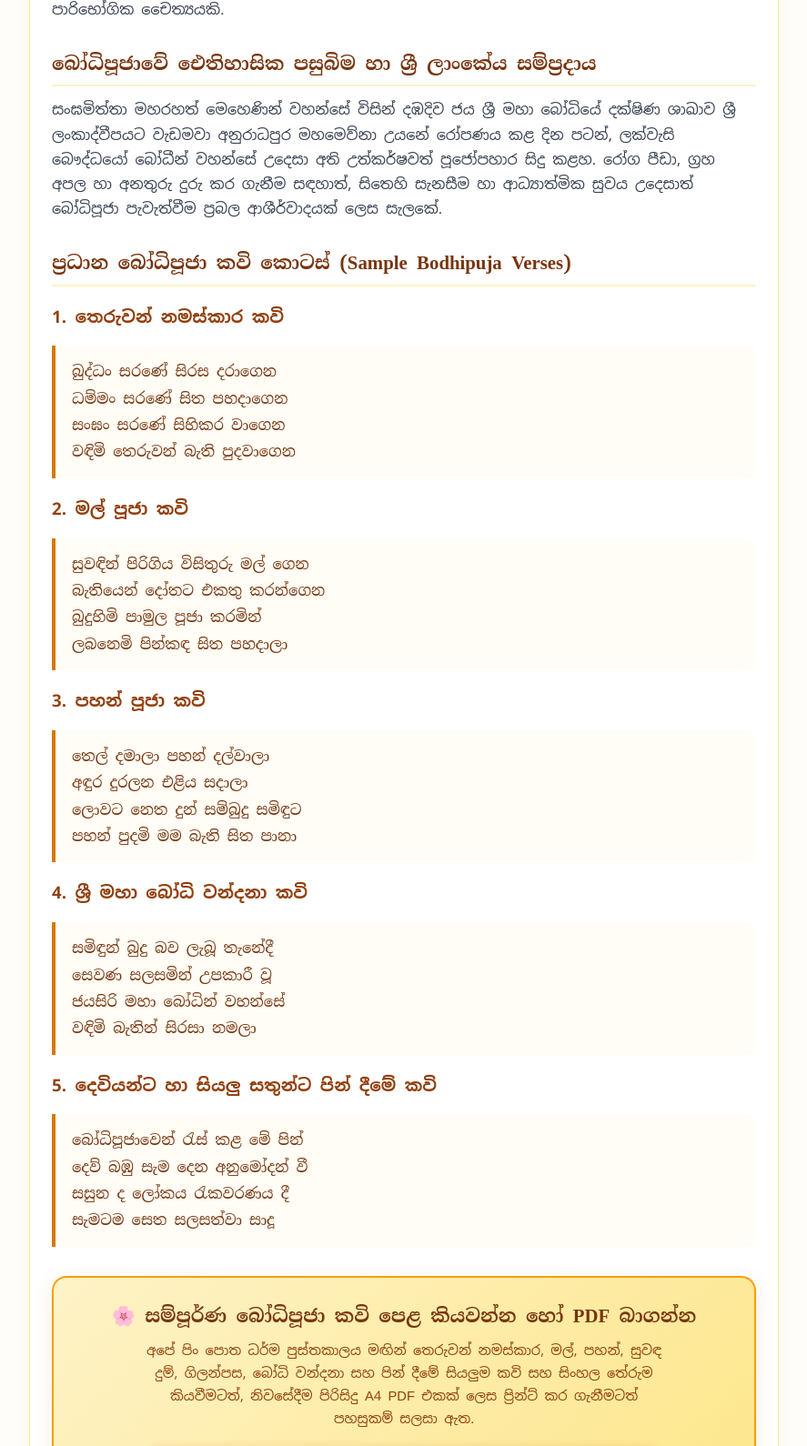
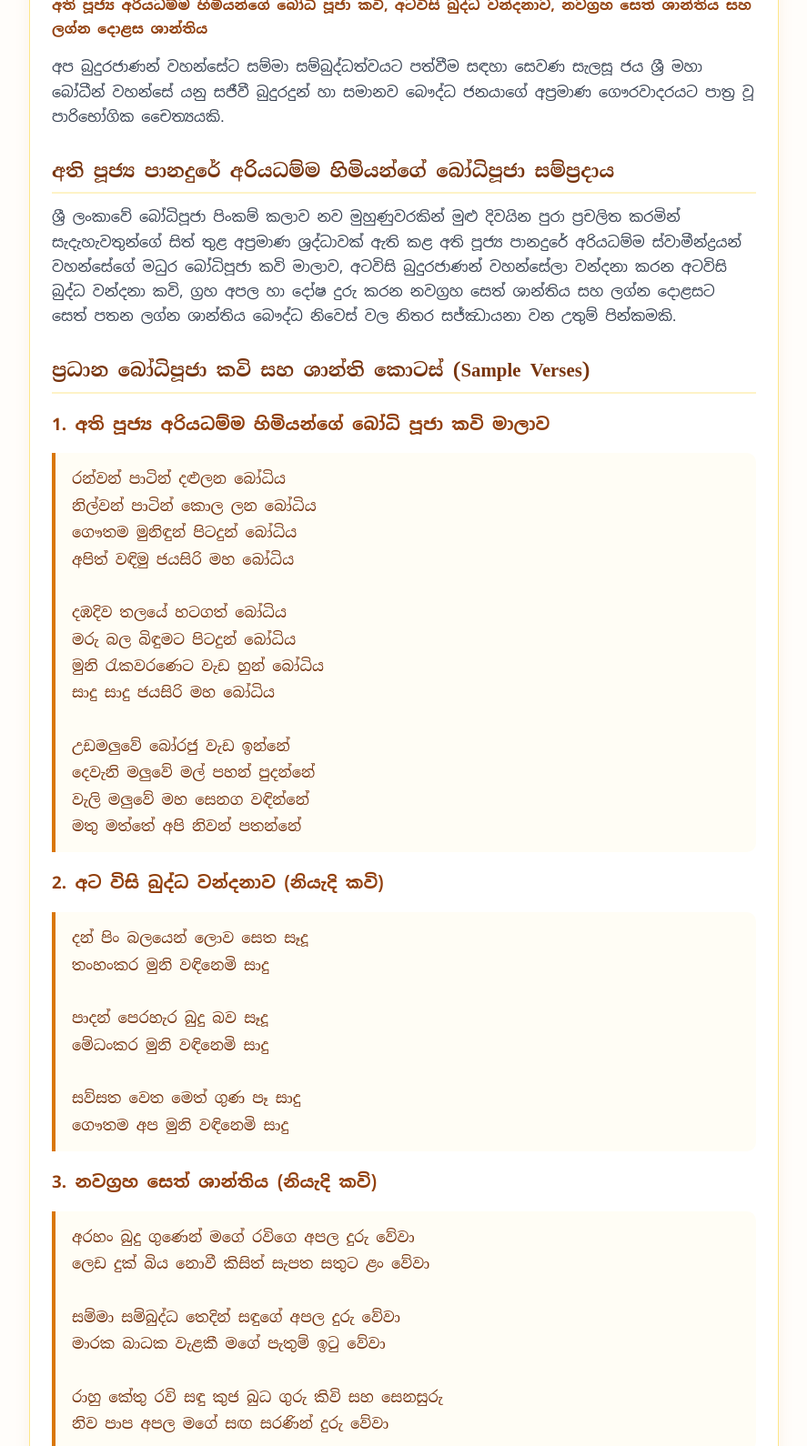
Before and after one commit to MalithStudioii/ape_pin_potha, a plain HTML site: page pages/bodhipuja-kavi.html in a window 1280 px wide. Shown: the part 349-1939 px from the top of the page at 91% size, without its empty margins (196-1083 px from the left). Drawn offline with Linux system fonts and the light colour scheme.

Commit message:
Update Bodhipuja Kavi with authentic Ariyadhamma Thero verses, Atavisi, Navagraha & Lagna Shanthiya

```diff
--- a/pages/bodhipuja-kavi.html
+++ b/pages/bodhipuja-kavi.html
@@ -3,26 +3,26 @@
 <head>
     <meta charset="UTF-8">
     <meta name="viewport" content="width=device-width, initial-scale=1.0">
-    <title>බෝධිපූජා කවි සහ ගාථා (Bodhipuja Kavi) | සම්පූර්ණ කවි පෙළ හා තේරුම - අපේ පිං පොත</title>
+    <title>බෝධි පූජා කවි මාලාව සහ සෙත් ශාන්තිය (Bodhipuja Kavi) | අති පූජ්‍ය අරියධම්ම හිමි, අටවිසි බුද්ධ වන්දනාව, නවග්‍රහ සෙත් ශාන්තිය - අපේ පිං පොත</title>
 
     <!-- SEO Metadata -->
-    <meta name="description" content="ජය ශ්‍රී මහා බෝ සමිඳුන් අභියස ශ්‍රද්ධාවෙන් ගායනා කරන සම්ප්‍රදායික බෝධිපූජා කවි පෙළ, තෙරුවන් වන්දනා, මල්, පහන්, සුවඳ දුම්, ගිලන්පස පූජා කවි හා පින් දීමේ කවි. සම්පූර්ණ කවි පෙළ A4 PDF බාගත කරගන්න.">
-    <meta name="keywords" content="බෝධිපූජා කවි, බෝධිපූජා ගාථා, බෝධි වන්දනා කවි, Bodhipuja Kavi Sinhala PDF, Bodhi Pooja Gatha, Jayasiri Maha Bodhi, Ape Pin Potha">
+    <meta name="description" content="අති පූජ්‍ය පානදුරේ අරියධම්ම හිමියන්ගේ සම්ප්‍රදායික බෝධි පූජා කවි මාලාව, අටවිසි බුද්ධ වන්දනාව, නවග්‍රහ සෙත් ශාන්තිය සහ ලග්න දොළස සෙත් ශාන්තිය. අපේ පිං පොතෙන් කියවා නොමිලේ A4 PDF බාගන්න.">
+    <meta name="keywords" content="බෝධි පූජා කවි, අරියධම්ම හිමි බෝධි පූජා, අටවිසි බුද්ධ වන්දනාව, නවග්‍රහ සෙත් ශාන්තිය, ලග්න දොළස ශාන්තිය, Bodhipuja Kavi Sinhala PDF, Bodhi Pooja Gatha, Jayasiri Maha Bodhi, Ape Pin Potha">
     <link rel="canonical" href="https://apepinpotha.lk/pages/bodhipuja-kavi.html">
     <link rel="icon" type="image/png" href="../assets/icon-192.png">
 
     <!-- Open Graph & Social Cards -->
     <meta property="og:type" content="article">
     <meta property="og:site_name" content="අපේ පිං පොත - Ape Pin Potha">
-    <meta property="og:title" content="බෝධිපූජා කවි සහ ගාථා (Bodhipuja Kavi) | සම්පූර්ණ කවි පෙළ හා තේරුම">
-    <meta property="og:description" content="බෝධීන් වහන්සේ අභියස ශ්‍රද්ධාවෙන් ගායනා කරන සම්ප්‍රදායික බෝධිපූජා කවි පෙළ සහ සිංහල අර්ථය. අපේ පිං පොතෙන් කියවා නොමිලේ A4 PDF බාගන්න.">
+    <meta property="og:title" content="බෝධි පූජා කවි මාලාව සහ සෙත් ශාන්තිය (Bodhipuja Kavi)">
+    <meta property="og:description" content="අති පූජ්‍ය අරියධම්ම හිමියන්ගේ බෝධි පූජා කවි, අටවිසි බුද්ධ වන්දනාව, නවග්‍රහ සෙත් ශාන්තිය සහ ලග්න දොළස ශාන්තිය. අපේ පිං පොතෙන් කියවා A4 PDF බාගන්න.">
     <meta property="og:image" content="https://raw.githubusercontent.com/MalithStudioii/ape_pin_potha/main/assets/og-banner.jpg">
     <meta property="og:url" content="https://apepinpotha.lk/pages/bodhipuja-kavi.html">
 
     <!-- Twitter Card -->
     <meta name="twitter:card" content="summary_large_image">
-    <meta name="twitter:title" content="බෝධිපූජා කවි සහ ගාථා (Bodhipuja Kavi)">
-    <meta name="twitter:description" content="සම්පූර්ණ බෝධිපූජා කවි පෙළ හා තේරුම - අපේ පිං පොත ධර්ම පුස්තකාලය.">
+    <meta name="twitter:title" content="බෝධි පූජා කවි මාලාව සහ සෙත් ශාන්තිය (Bodhipuja Kavi)">
+    <meta name="twitter:description" content="අති පූජ්‍ය අරියධම්ම හිමියන්ගේ බෝධි පූජා කවි, අටවිසි බුද්ධ වන්දනාව, නවග්‍රහ සෙත් ශාන්තිය - අපේ පිං පොත.">
     <meta name="twitter:image" content="https://raw.githubusercontent.com/MalithStudioii/ape_pin_potha/main/assets/og-banner.jpg">
 
     <!-- Typography & Icons -->
@@ -40,14 +40,25 @@
         "@type": "WebPage",
         "@id": "https://apepinpotha.lk/pages/bodhipuja-kavi.html"
       },
-      "headline": "බෝධිපූජා කවි සහ ගාථා (Bodhipuja Kavi) - සම්පූර්ණ කවි පෙළ හා තේරුම",
-      "description": "ජය ශ්‍රී මහා බෝ සමිඳුන් අභියස ශ්‍රද්ධාවෙන් ගායනා කරන සම්ප්‍රදායික බෝධිපූජා කවි පෙළ, මල් පහන් පූජා කවි හා පින් දීමේ කවි.",
+      "headline": "බෝධි පූජා කවි මාලාව සහ සෙත් ශාන්තිය (Bodhipuja Kavi)",
+      "description": "අති පූජ්‍ය පානදුරේ අරියධම්ම හිමියන්ගේ සම්ප්‍රදායික බෝධි පූජා කවි මාලාව, අටවිසි බුද්ධ වන්දනාව, නවග්‍රහ සෙත් ශාන්තිය සහ ලග්න දොළස සෙත් ශාන්තිය.",
       "image": "https://raw.githubusercontent.com/MalithStudioii/ape_pin_potha/main/assets/og-banner.jpg",
       "author": {
         "@type": "Organization",
         "name": "අපේ පිං පොත"
       },
       "publisher": {
+        "@type": "Organization",
+        "name": "අපේ පිං පොත - Ape Pin Potha",
+        "logo": {
+          "@type": "ImageObject",
+          "url": "https://apepinpotha.lk/assets/icon-192.png"
+        }
+      },
+      "datePublished": "2026-11-23",
+      "inLanguage": "si-LK"
+    }
+    </script>
         "@type": "Organization",
         "name": "අපේ පිං පොත - Ape Pin Potha",
         "logo": {
@@ -326,66 +337,70 @@
         </nav>
 
         <article class="hero-card">
-            <div class="badge-category"><i class="fa-solid fa-seedling"></i> බෝධිපූජා • කියවීම විනාඩි 15</div>
-            <h1>බෝධිපූජා කවි සහ ගාථා පෙළ (Bodhipuja Kavi)</h1>
-            <p class="subtitle">බෝධීන් වහන්සේ අභියස ශ්‍රද්ධාවෙන් ගායනා කරන සම්ප්‍රදායික බෝධිපූජා කවි පෙළ</p>
+            <div class="badge-category"><i class="fa-solid fa-seedling"></i> බෝධිපූජා • කියවීම විනාඩි 20</div>
+            <h1>බෝධි පූජා කවි මාලාව සහ සෙත් ශාන්තිය (Bodhipuja Kavi)</h1>
+            <p class="subtitle">අති පූජ්‍ය අරියධම්ම හිමියන්ගේ බෝධි පූජා කවි, අටවිසි බුද්ධ වන්දනාව, නවග්‍රහ සෙත් ශාන්තිය සහ ලග්න දොළස ශාන්තිය</p>
 
             <p>
                 අප බුදුරජාණන් වහන්සේට සම්මා සම්බුද්ධත්වයට පත්වීම සඳහා සෙවණ සැලසූ ජය ශ්‍රී මහා බෝධීන් වහන්සේ යනු සජීවී බුදුරදුන් හා සමානව බෞද්ධ ජනයාගේ අප්‍රමාණ ගෞරවාදරයට පාත්‍ර වූ පාරිභෝගික චෛත්‍යයකි.
             </p>
 
-            <h2>බෝධිපූජාවේ ඓතිහාසික පසුබිම හා ශ්‍රී ලාංකේය සම්ප්‍රදාය</h2>
+            <h2>අති පූජ්‍ය පානදුරේ අරියධම්ම හිමියන්ගේ බෝධිපූජා සම්ප්‍රදාය</h2>
             <p>
-                සංඝමිත්තා මහරහත් මෙහෙණින් වහන්සේ විසින් දඹදිව ජය ශ්‍රී මහා බෝධියේ දක්ෂිණ ශාඛාව ශ්‍රී ලංකාද්වීපයට වැඩමවා අනුරාධපුර මහමෙව්නා උයනේ රෝපණය කළ දින පටන්, ලක්වැසි බෞද්ධයෝ බෝධීන් වහන්සේ උදෙසා අති උත්කර්ෂවත් පූජෝපහාර සිදු කළහ. රෝග පීඩා, ග්‍රහ අපල හා අනතුරු දුරු කර ගැනීම සඳහාත්, සිතෙහි සැනසීම හා ආධ්‍යාත්මික සුවය උදෙසාත් බෝධිපූජා පැවැත්වීම ප්‍රබල ආශීර්වාදයක් ලෙස සැලකේ.
+                ශ්‍රී ලංකාවේ බෝධිපූජා පිංකම් කලාව නව මුහුණුවරකින් මුළු දිවයින පුරා ප්‍රචලිත කරමින් සැදැහැවතුන්ගේ සිත් තුළ අප්‍රමාණ ශ්‍රද්ධාවක් ඇති කළ අති පූජ්‍ය පානදුරේ අරියධම්ම ස්වාමීන්ද්‍රයන් වහන්සේගේ මධුර බෝධිපූජා කවි මාලාව, අටවිසි බුදුරජාණන් වහන්සේලා වන්දනා කරන අටවිසි බුද්ධ වන්දනා කවි, ග්‍රහ අපල හා දෝෂ දුරු කරන නවග්‍රහ සෙත් ශාන්තිය සහ ලග්න දොළසට සෙත් පතන ලග්න ශාන්තිය බෞද්ධ නිවෙස් වල නිතර සජ්ඣායනා වන උතුම් පින්කමකි.
             </p>
 
-            <h2>ප්‍රධාන බෝධිපූජා කවි කොටස් (Sample Bodhipuja Verses)</h2>
+            <h2>ප්‍රධාන බෝධිපූජා කවි සහ ශාන්ති කොටස් (Sample Verses)</h2>
 
-            <h3 style="color: #92400e; margin-top: 18px;">1. තෙරුවන් නමස්කාර කවි</h3>
+            <h3 style="color: #92400e; margin-top: 18px;">1. අති පූජ්‍ය අරියධම්ම හිමියන්ගේ බෝධි පූජා කවි මාලාව</h3>
             <div class="verse-box">
-                බුද්ධං සරණේ සිරස දරාගෙන<br>
-                ධම්මං සරණේ සිත පහදාගෙන<br>
-                සංඝං සරණේ සිහිකර වාගෙන<br>
-                වඳිමි තෙරුවන් බැති පුදවාගෙන
+                රන්වන් පාටින් දළුලන බෝධිය<br>
+                නිල්වන් පාටින් කොල ලන බෝධිය<br>
+                ගෞතම මුනිඳුන් පිටදුන් බෝධිය<br>
+                අපිත් වඳිමු ජයසිරි මහ බෝධිය<br><br>
+                දඹදිව තලයේ හටගත් බෝධිය<br>
+                මරු බල බිඳුමට පිටදුන් බෝධිය<br>
+                මුනි රැකවරණෙට වැඩ හුන් බෝධිය<br>
+                සාදු සාදු ජයසිරි මහ බෝධිය<br><br>
+                උඩමලුවේ බෝරජු වැඩ ඉන්නේ<br>
+                දෙවැනි මලුවේ මල් පහන් පුදන්නේ<br>
+                වැලි මලුවේ මහ සෙනග වඳින්නේ<br>
+                මතු මත්තේ අපි නිවන් පතන්නේ
             </div>
 
-            <h3 style="color: #92400e; margin-top: 18px;">2. මල් පූජා කවි</h3>
+            <h3 style="color: #92400e; margin-top: 18px;">2. අට විසි බුද්ධ වන්දනාව (නියැදි කවි)</h3>
             <div class="verse-box">
-                සුවඳින් පිරිගිය විසිතුරු මල් ගෙන<br>
-                බැතියෙන් දෝතට එකතු කරන්ගෙන<br>
-                බුදුහිමි පාමුල පූජා කරමින්<br>
-                ලබනෙමි පින්කඳ සිත පහදාලා
+                දන් පිං බලයෙන් ලොව සෙත සෑදූ<br>
+                තංහංකර මුනි වඳිනෙමි සාදු<br><br>
+                පාදන් පෙරහැර බුදු බව සෑදූ<br>
+                මේධංකර මුනි වඳිනෙමි සාදු<br><br>
+                සව්සත වෙත මෙත් ගුණ පෑ සාදු<br>
+                ගෞතම අප මුනි වඳිනෙමි සාදු
             </div>
 
-            <h3 style="color: #92400e; margin-top: 18px;">3. පහන් පූජා කවි</h3>
+            <h3 style="color: #92400e; margin-top: 18px;">3. නවග්‍රහ සෙත් ශාන්තිය (නියැදි කවි)</h3>
             <div class="verse-box">
-                තෙල් දමාලා පහන් දල්වාලා<br>
-                අඳුර දුරලන එළිය සදාලා<br>
-                ලොවට නෙත දුන් සම්බුදු සමිඳුට<br>
-                පහන් පුදමි මම බැති සිත පානා
+                අරහං බුදු ගුණෙන් මගේ රවිගෙ අපල දුරු වේවා<br>
+                ලෙඩ දුක් බිය නොවී කිසිත් සැපත සතුට ළං වේවා<br><br>
+                සම්මා සම්බුද්ධ තෙදින් සඳුගේ අපල දුරු වේවා<br>
+                මාරක බාධක වැළකී මගේ පැතුම් ඉටු වේවා<br><br>
+                රාහු කේතු රවි සඳු කුජ බුධ ගුරු කිවි සහ සෙනසුරු<br>
+                නිව පාප අපල මගේ සඟ සරණින් දුරු වේවා
             </div>
 
-            <h3 style="color: #92400e; margin-top: 18px;">4. ශ්‍රී මහා බෝධි වන්දනා කවි</h3>
+            <h3 style="color: #92400e; margin-top: 18px;">4. ලග්න දොළස ශාන්තිය</h3>
             <div class="verse-box">
-                සමිඳුන් බුදු බව ලැබූ තැනේදී<br>
-                සෙවණ සලසමින් උපකාරී වූ<br>
-                ජයසිරි මහා බෝධින් වහන්සේ<br>
-                වඳිමි බැතින් සිරසා නමලා
-            </div>
-
-            <h3 style="color: #92400e; margin-top: 18px;">5. දෙවියන්ට හා සියලු සතුන්ට පින් දීමේ කවි</h3>
-            <div class="verse-box">
-                බෝධිපූජාවෙන් රැස් කළ මේ පින්<br>
-                දෙව් බඹු සැම දෙන අනුමෝදන් වී<br>
-                සසුන ද ලෝකය රැකවරණය දී<br>
-                සැමටම සෙත සලසත්වා සාදූ
+                මකර කුම්භ මිථුන තෙරැස මාරක බිය දුරු වේවා<br>
+                කැපී කෝටියක්ම දෝෂ මට ජය මග එළි වේවා<br>
+                සිංහ මේෂ ධනු තුන් රැස බාධක බිය දුරු වේවා<br>
+                තිසරණ සරණින් ජයසිරි සුබ සෙත මට ළං වේවා
             </div>
 
             <!-- Call to Action Card -->
             <div class="cta-box">
-                <div class="cta-title">🌸 සම්පූර්ණ බෝධිපූජා කවි පෙළ කියවන්න හෝ PDF බාගන්න</div>
+                <div class="cta-title">🌸 සම්පූර්ණ බෝධිපූජා කවි, අටවිසි වන්දනාව හා සෙත් ශාන්තිය කියවන්න හෝ PDF බාගන්න</div>
                 <p class="cta-desc">
-                    අපේ පිං පොත ධර්ම පුස්තකාලය මඟින් තෙරුවන් නමස්කාර, මල්, පහන්, සුවඳ දුම්, ගිලන්පස, බෝධි වන්දනා සහ පින් දීමේ සියලුම කවි සහ සිංහල තේරුම කියවීමටත්, නිවසේදීම පිරිසිදු A4 PDF එකක් ලෙස ප්‍රින්ට් කර ගැනීමටත් පහසුකම් සලසා ඇත.
+                    අපේ පිං පොත ධර්ම පුස්තකාලය මඟින් අති පූජ්‍ය අරියධම්ම හිමියන්ගේ සම්පූර්ණ බෝධි පූජා කවි මාලාව, අටවිසි බුද්ධ වන්දනාවේ සියලුම කවි 28, නවග්‍රහ සෙත් ශාන්තිය සහ ලග්න දොළස ශාන්තිය Mobile Reading Mode එකෙන් පහසුවෙන් කියවීමටත්, මුද්‍රණය කළ හැකි පිරිසිදු A4 PDF එකක් ලෙස ලබා ගැනීමටත් පහසුකම් සලසා ඇත.
                 </p>
                 <a href="../index.html" class="cta-btn">
                     <i class="fa-solid fa-book-open"></i> අපේ පිං පොතෙන් සම්පූර්ණයෙන් කියවන්න / PDF බාගන්න
```
Also changed, not shown: js/dhamma-library-data.js (+15 -25 lines).
